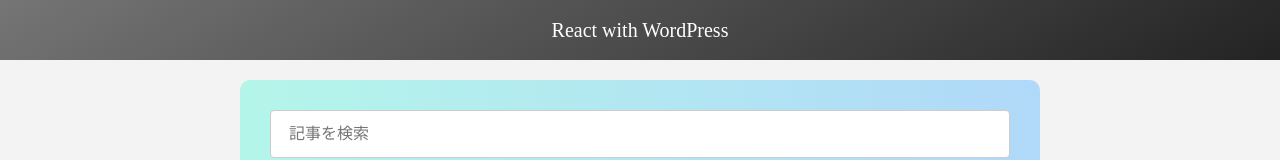
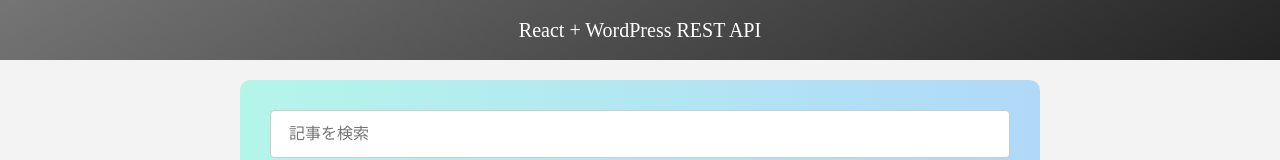
Before and after one commit to iiinu82/wordpress-api-react, a React (Vite) app: page / in a window 1280 px wide. Shown: the top 160 px of the page. Built offline with nearby package versions, Linux system fonts and the light colour scheme; no server answers.

Commit message:
上書き

```diff
--- a/index.html
+++ b/index.html
@@ -5,6 +5,7 @@
     <link rel="icon" type="image/svg+xml" href="/favicon.svg" />
     <meta name="viewport" content="width=device-width, initial-scale=1.0" />
     <title>wordpress-api-react</title>
+    <link rel="icon" href="/wp-favicon.svg" />
   </head>
   <body>
     <div id="root"></div>
--- a/src/assets/template/Header.jsx
+++ b/src/assets/template/Header.jsx
@@ -1,10 +1,9 @@
-import React from "react";
 import "./Header.css";
 
 function Header() {
   return (
     <div className="header">
-      <div className="header-title">React with WordPress</div>
+      <div className="header-title">React + WordPress REST API</div>
     </div>
   );
 }
```
Also changed, not shown: WP-favicon.svg (added).
